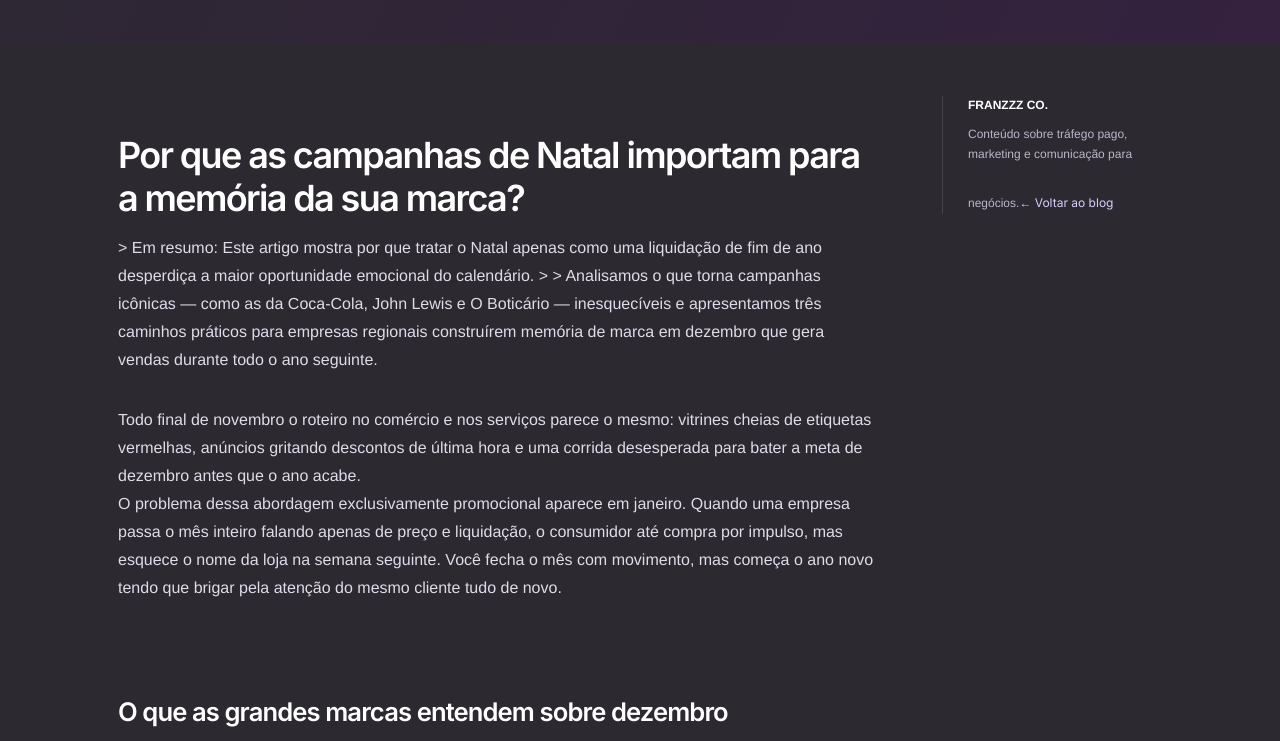
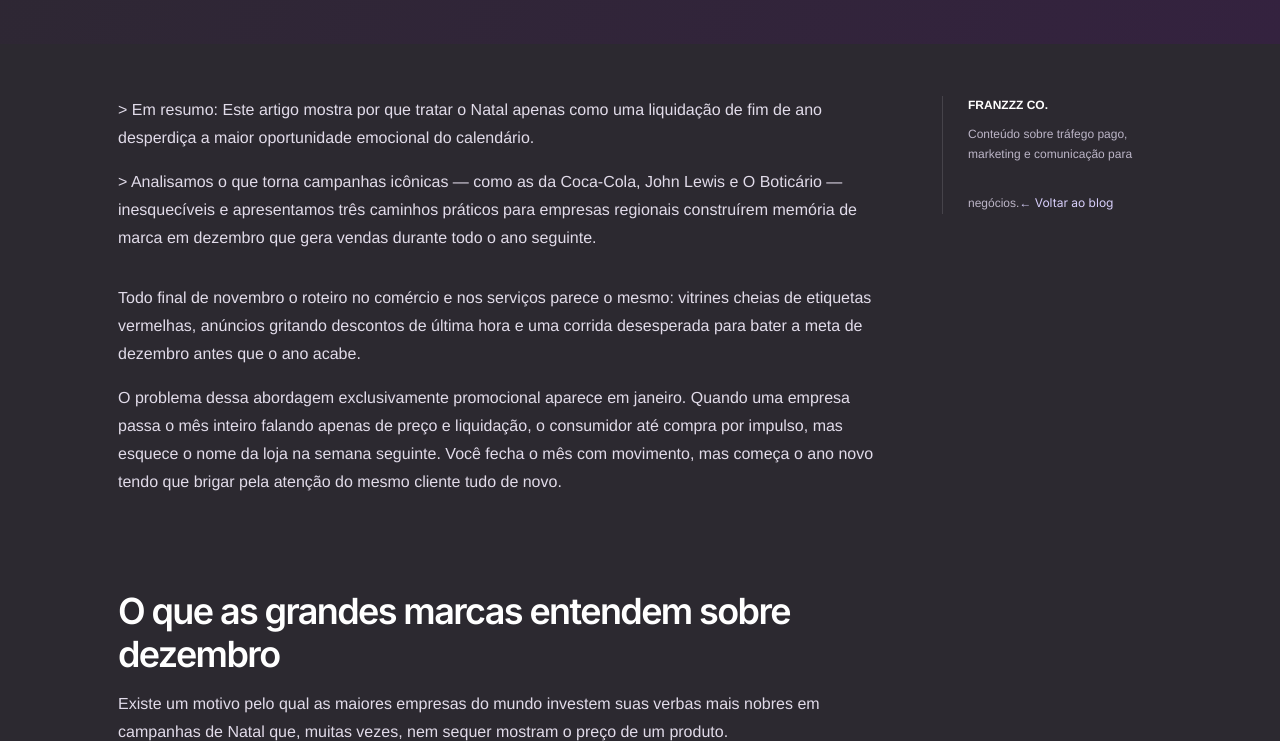
Before and after one commit to franzzzco/franzzzco.github.io, a Jekyll site: the page built from _posts/2026-11-26-campanhas-de-natal-memoria-de-marca.md, in a window 1280 px wide and 900 px high, scrolled down 892 px, cut to the strip 159-900 px from the top of the window. Built offline with Jekyll 4.4.1, drawn with Linux system fonts in a browser that asks for light colours.

Commit message:
blog: atualizar 2026-11-26-campanhas-de-natal-memoria-de-marca.md

```diff
--- a/_posts/2026-11-26-campanhas-de-natal-memoria-de-marca.md
+++ b/_posts/2026-11-26-campanhas-de-natal-memoria-de-marca.md
@@ -10,17 +10,16 @@ image_alt: Campanhas de Natal e construção de memória de marca
 author: Franzzz Co.
 published: true
 sections:
-  - type: heading
-    text: Por que as campanhas de Natal importam para a memória da sua marca?
-    level: H2
   - type: text
     body: >+
       > Em resumo: Este artigo mostra por que tratar o Natal apenas como uma
       liquidação de fim de ano desperdiça a maior oportunidade emocional do
       calendário.
 
-      >
-
+  - type: spacer
+    size: Pequeno
+  - type: text
+    body: >+
       > Analisamos o que torna campanhas icônicas — como as da Coca-Cola, John
       Lewis e O Boticário — inesquecíveis e apresentamos três caminhos práticos
       para empresas regionais construírem memória de marca em dezembro que gera
@@ -33,6 +32,8 @@ sections:
       mesmo: vitrines cheias de etiquetas vermelhas, anúncios gritando descontos
       de última hora e uma corrida desesperada para bater a meta de dezembro
       antes que o ano acabe."
+  - type: spacer
+    size: Pequeno
   - type: text
     body: O problema dessa abordagem exclusivamente promocional aparece em janeiro.
       Quando uma empresa passa o mês inteiro falando apenas de preço e
```
Also changed, not shown: other parts of _posts/2026-11-26-campanhas-de-natal-memoria-de-marca.md (+6 -6 lines).
